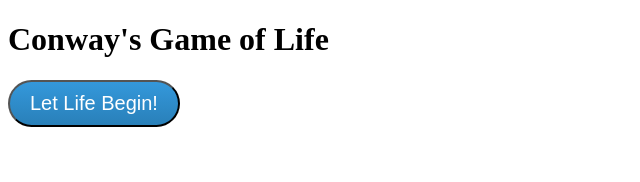
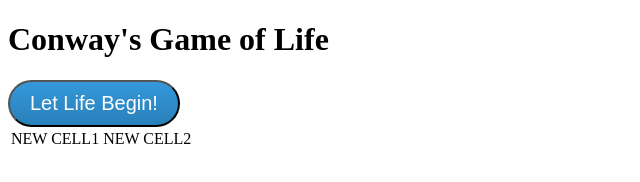
Before and after one commit to gwake1/Game_Of_Life, a website: page index.html in a window 1280 px wide. Shown: the whole page, without its empty margins (0-640 px from the left). Drawn offline with Linux system fonts and the light colour scheme.

Commit message:
Basic appending of rows and cells to life table

```diff
--- a/index.html
+++ b/index.html
@@ -8,7 +8,10 @@
 <body>
   <h1>Conway's Game of Life</h1>
   <button type="button" class="btn">Let Life Begin!</button>
-  <div id = "grid"></div>
+  <div id = "grid">
+    <table class="life">
+    </table>
+  </div>
   <script src="spec/main.js"></script>
 </body>
 </html>
--- a/spec/main.js
+++ b/spec/main.js
@@ -0,0 +1,19 @@
+// https://developer.mozilla.org/en-US/docs/Web/Events/DOMContentLoaded
+document.addEventListener("DOMContentLoaded", function(event) {
+  console.log("DOM fully loaded and parsed");
+});
+
+// 1. append rows and cells
+var table = document.querySelector(".life");
+// Create an empty <tr> element and add it to the 1st position of the table:
+var row = table.insertRow(0);
+// Insert new cells (<td> elements) at the 1st and 2nd position of the "new" <tr> element:
+var cell1 = row.insertCell(0);
+var cell2 = row.insertCell(1);
+// Add some text to the new cells:
+cell1.innerHTML = "NEW CELL1";
+cell2.innerHTML = "NEW CELL2";
+
+// 2. Generate random matrix
+// 3. Count Cells living nearby
+// 4. Apply rules
```
